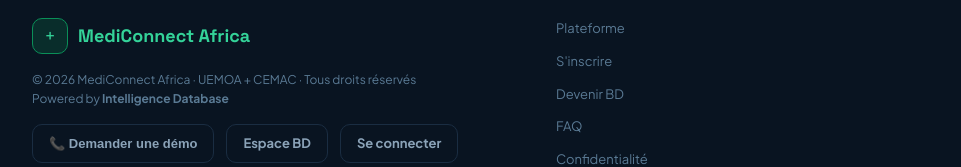
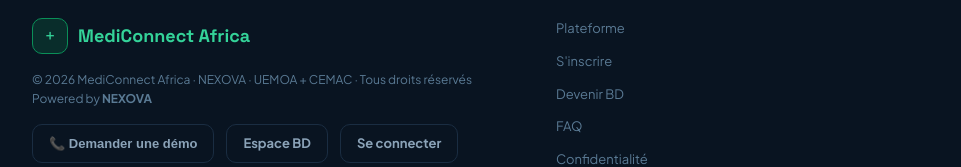
Before and after one commit to keuming/mediconnect4africa-vitrine, a website: page public/confirmation-souscription.html in a window 1280 px wide. Shown: the part 1617-1784 px from the top of the page, without its empty margins (184-1145 px from the left). Drawn offline with Linux system fonts and the light colour scheme.

Commit message:
fix: vitrine — remplace Intelligence Database par NEXOVA sur toutes les pages

```diff
--- a/public/confirmation-souscription.html
+++ b/public/confirmation-souscription.html
@@ -292,7 +292,7 @@
         <div class="logo-icon">+</div>
         <span><span>Medi</span>Connect Africa</span>
       </div>
-      <div class="footer-copy">© 2026 MediConnect Africa · UEMOA + CEMAC · Tous droits réservés<br>Powered by <strong>Intelligence Database</strong></div>
+      <div class="footer-copy">© 2026 MediConnect Africa · NEXOVA · UEMOA + CEMAC · Tous droits réservés<br>Powered by <strong>NEXOVA</strong></div>
       <div style="display:flex; gap:12px; margin-top:16px; flex-wrap:wrap;">
         <button class="btn btn-ghost" onclick="openDemoModal()" style="padding:8px 16px; font-size:13px;">📞 Demander une démo</button>
         <a href="https://manager.mediconnect4africa.cloud/bd" class="btn btn-ghost" style="padding:8px 16px; font-size:13px;">Espace BD</a>
@@ -447,8 +447,8 @@
         </div>
 
         <div class="footer">
-          <p>© 2026 MediConnect Africa · UEMOA + CEMAC · Tous droits réservés</p>
-          <p>Powered by Intelligence Database</p>
+          <p>© 2026 MediConnect Africa · NEXOVA · UEMOA + CEMAC · Tous droits réservés</p>
+          <p>Powered by NEXOVA</p>
           <p style="margin-top: 15px;">Pour plus d'informations, visitez <strong>www.mediconnect4africa.com</strong></p>
         </div>
       </body>
```
Also changed, not shown: public/demo.html (+1 -1 lines), public/faq.html (+1 -1 lines), public/offres-assurance.html (+1 -1 lines), public/prestataires.html (+1 -1 lines).
